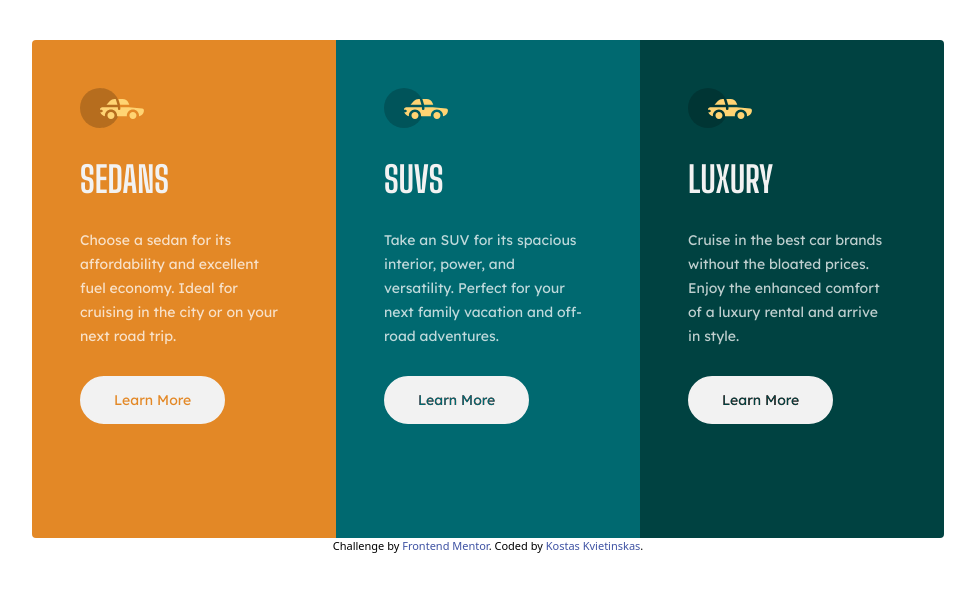
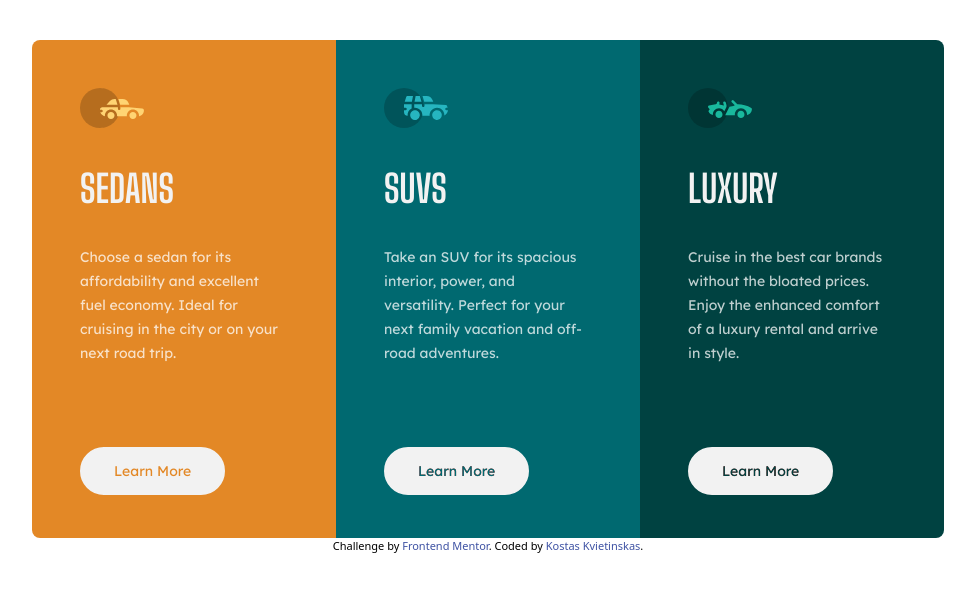
Before and after one commit to KostasKv/3-column-preview-card-component-main, a website: page index.html in a window 1280 px wide. Shown: the whole page, without its empty margins (152-1127 px from the left). Drawn offline with Linux system fonts and the light colour scheme.

Commit message:
Icons corrected and minor layout adjustments made

```diff
--- a/index.html
+++ b/index.html
@@ -19,35 +19,35 @@
 </head>
 <body>
   <div class="pt-10 px-5 flex justify-center">
-    <div class="flex flex-col overflow-hidden rounded h-[1326px] w-[324px] lg:flex-row lg:h-[498px] lg:w-[912px]">
+    <div class="flex flex-col overflow-hidden rounded-lg h-[1326px] w-[324px] lg:flex-row lg:h-[498px] lg:w-[912px]">
       <div class="bg-bright-orange pl-12 pr-14 py-12 flex-1">
         <img src="images/icon-sedans.svg"></img>
-        <h1 class="text-very-light-gray text-4xl uppercase font-big-shoulders font-bold mt-8">Sedans</h1>
+        <h1 class="text-very-light-gray text-[38px] uppercase font-big-shoulders font-bold mt-8">Sedans</h1>
         <p class="text-transparent-white font-serif text-sm mt-7 leading-6">
           Choose a sedan for its affordability and excellent fuel economy. Ideal for cruising in the city
           or on your next road trip.
         </p>
-        <button class="hover:bg-bright-orange hover:text-very-light-gray border-very-light-gray border-2 bg-very-light-gray font-serif text-sm text-bright-orange rounded-3xl px-8 py-3 mt-7">Learn More</button>
+        <button class="hover:bg-bright-orange hover:text-very-light-gray border-very-light-gray border-2 bg-very-light-gray font-serif text-sm text-bright-orange rounded-3xl px-8 py-3 mt-7 lg:mt-[82px]">Learn More</button>
       </div>
 
       <div class="bg-dark-cyan pl-12 pr-14 py-12 flex-1">
-          <img src="images/icon-sedans.svg"></img>
-          <h1 class="text-very-light-gray text-4xl uppercase font-big-shoulders font-bold mt-8">SUVs</h1>
+          <img src="images/icon-suvs.svg"></img>
+          <h1 class="text-very-light-gray text-[38px] uppercase font-big-shoulders font-bold mt-8">SUVs</h1>
           <p class="text-transparent-white font-serif text-sm mt-7 leading-6">
             Take an SUV for its spacious interior, power, and versatility. Perfect for your next family vacation
             and off-road adventures.
           </p>
-          <button class="hover:bg-dark-cyan hover:text-very-light-gray border-very-light-gray border-2 bg-very-light-gray font-serif text-sm mix-blend-lighten rounded-3xl px-8 py-3 mt-7">Learn More</button>
+          <button class="hover:bg-dark-cyan hover:text-very-light-gray border-very-light-gray border-2 bg-very-light-gray font-serif text-sm mix-blend-lighten rounded-3xl px-8 py-3 mt-7 lg:mt-[82px]">Learn More</button>
       </div>
 
       <div class="bg-very-dark-cyan pl-12 pr-14 py-12 flex-1">
-          <img src="images/icon-sedans.svg"></img>
-          <h1 class="text-very-light-gray text-4xl uppercase font-big-shoulders font-bold mt-8">Luxury</h1>
+          <img src="images/icon-luxury.svg"></img>
+          <h1 class="text-very-light-gray text-[38px] uppercase font-big-shoulders font-bold mt-8">Luxury</h1>
           <p class="text-transparent-white font-serif text-sm mt-7 leading-6">
             Cruise in the best car brands without the bloated prices. Enjoy the enhanced comfort of a luxury
             rental and arrive in style.
           </p>
-          <button class="hover:bg-very-dark-cyan hover:text-very-light-gray border-very-light-gray border-2 bg-very-light-gray font-serif text-sm mix-blend-lighten rounded-3xl px-8 py-3 mt-7">Learn More</button>
+          <button class="hover:bg-very-dark-cyan hover:text-very-light-gray border-very-light-gray border-2 bg-very-light-gray font-serif text-sm mix-blend-lighten rounded-3xl px-8 py-3 mt-7 lg:mt-[82px]">Learn More</button>
       </div>
     </div>
   </div>
```
Also changed, not shown: dist/output.css.
